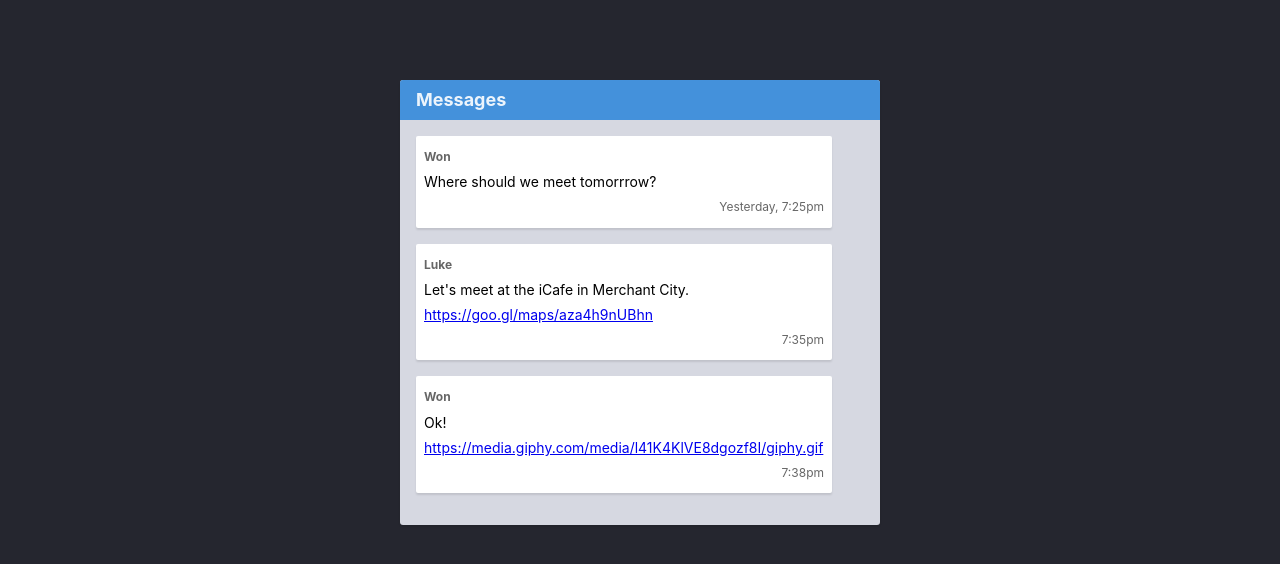
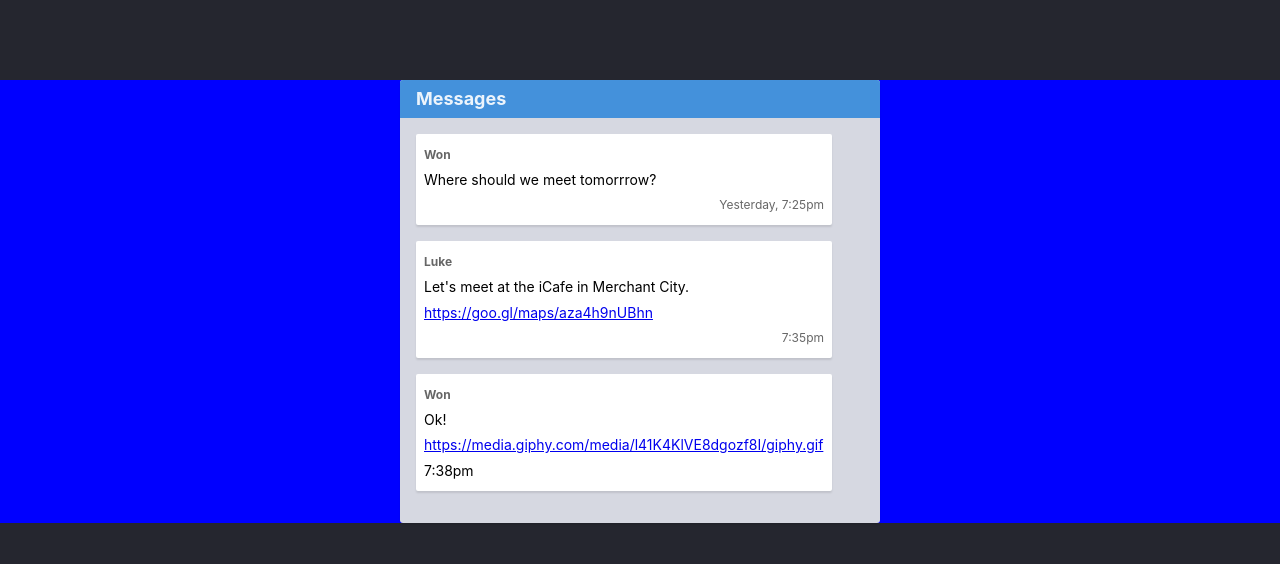
Before and after one commit to ahmadhamdach/repo, a website: page week-1/6-css-properties/index.html in a window 1280 px wide. Drawn offline with Linux system fonts and the light colour scheme.

Commit message:
Completed 6

```diff
--- a/week-1/6-css-properties/index.html
+++ b/week-1/6-css-properties/index.html
@@ -43,7 +43,7 @@
               >https://media.giphy.com/media/l41K4KlVE8dgozf8I/giphy.gif</a
             >
           </p>
-          <time class="message__time">7:38pm</time>
+          <time class="message__time, 2">7:38pm</time>
         </div>
       </div>
     </div>
--- a/week-1/6-css-properties/styles.css
+++ b/week-1/6-css-properties/styles.css
@@ -1 +1,9 @@
 /* Add your CSS code below */
+body{
+	font-size:0.9rem;
+		background-color:blue;
+}
+.2
+{
+	opacity:50%;
+}
```
